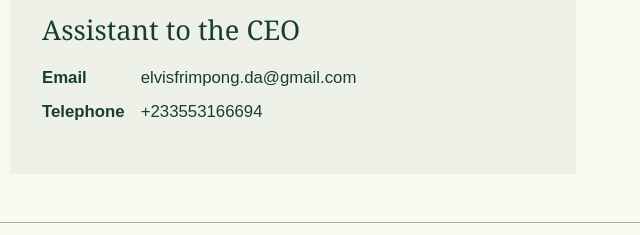
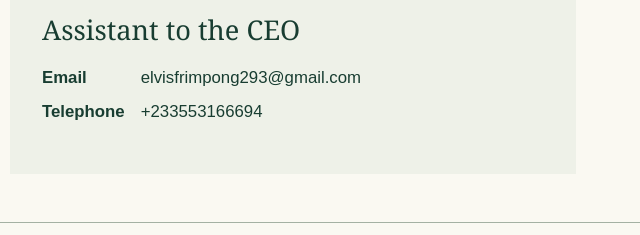
Before and after one commit to elvisfrimpong-da/vinos-farms, a plain HTML site: page index.html in a window 1280 px wide. Shown: the part 2741-2976 px from the top of the page, 640-1280 px from the left. Drawn offline with Linux system fonts and the light colour scheme.

Commit message:
Update index.html

```diff
--- a/index.html
+++ b/index.html
@@ -92,7 +92,7 @@
       <p class="eyebrow">Farm office</p>
       <h3>Assistant to the CEO</h3>
       <!-- Add the assistant’s name above and public contact details below. -->
-      <dl><dt>Email</dt><dd>elvisfrimpong.da@gmail.com</dd>
+      <dl><dt>Email</dt><dd>elvisfrimpong293@gmail.com</dd>
           <dt>Telephone</dt><dd>+233553166694</dd></dl>
     </article>
   </div>
```
